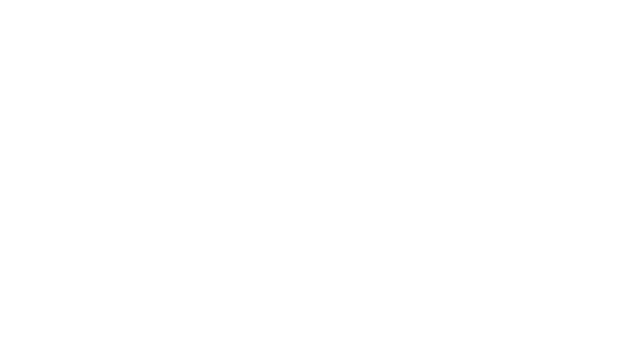
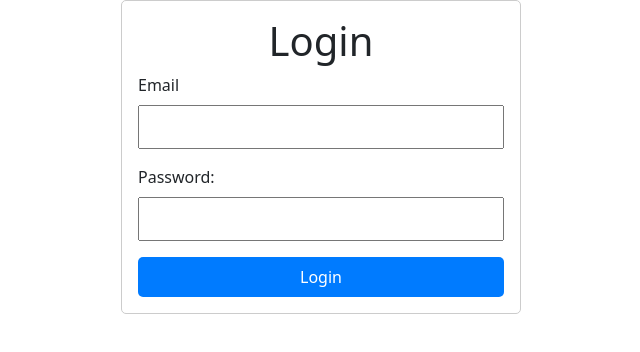
Before and after one commit to sarahalvessa/mfs-flow-manager, a Vue app: page /login in a window 1280 px wide. Before the commit this address had no page. Shown: the top 352 px of the page, without its empty margins (319-959 px from the left). Built offline with nearby package versions, Linux system fonts and the light colour scheme.

Commit message:
feature: implementando login e autenticação

```diff
--- a/package.json
+++ b/package.json
@@ -14,7 +14,8 @@
     "core-js": "^3.8.3",
     "vue": "^3.2.13",
     "vue-material-design-icons": "^5.3.0",
-    "vue-router": "^4.0.3"
+    "vue-router": "^4.0.3",
+    "vuex": "^4.0.2"
   },
   "devDependencies": {
     "@babel/core": "^7.12.16",
--- a/src/api.js
+++ b/src/api.js
@@ -16,6 +16,16 @@ export const get = async (endpoint) => {
     throw error
   }
 }
+
+api.interceptors.request.use(config => {
+  const token = localStorage.getItem('authToken')
+  if (token) {
+    config.headers.Authorization = `Bearer ${token}`
+  }
+  return config
+}, error => {
+  return Promise.reject(error)
+})
 
 export const post = async (endpoint, payload) => {
   try {
--- a/src/components/pessoa/dashboard/HeaderDashboard.vue
+++ b/src/components/pessoa/dashboard/HeaderDashboard.vue
@@ -3,6 +3,7 @@
     <div class="div-2">
       <h2>Olá, {{ usuario }}<img src="https://raw.githubusercontent.com/kaueMarques/kaueMarques/master/hi.gif" height="30px"></h2>
       <p>{{ dataAtual }}</p>
+      <button @click="logout" class="logout-button">Sair</button>
     </div>
   </div>
   <div class="div-3">
@@ -19,7 +20,7 @@
 
 import ViewDashboardOutline from 'vue-material-design-icons/ViewDashboardOutline.vue'
 import Magnify from 'vue-material-design-icons/Magnify.vue'
-import { get } from '/src/api.js'
+import { get, post } from '/src/api.js'
 
 export default {
   data() {
@@ -35,10 +36,19 @@ export default {
   methods: {
     async fetchData() {
       try {
-        const usuarioResponse = await get(`/api/usuarios/1/`)
+        const usuarioResponse = await get(`/api/usuarios/${this.$route.params.usuarioId}/`)
         this.usuario = usuarioResponse.nome
       } catch (error) {
         console.error('Erro ao buscar dados:', error)
+      }
+    },
+    async logout() {
+      try {
+        await post('/api/logout/')
+        localStorage.removeItem('authToken')
+        this.$router.push('/login')
+      } catch (error) {
+        console.error('Erro ao sair:', error)
       }
     },
     obterDataAtual() {
--- /dev/null
+++ b/src/pages/pessoa/Auth/Login.vue
@@ -0,0 +1,87 @@
+<template>
+  <div class="login">
+    <h1>Login</h1>
+    <form @submit.prevent="autenticarUsuario">
+      <div>
+        <label for="email">Email</label>
+        <input type="email" id="email" v-model="email" required />
+      </div>
+      <div>
+        <label for="password">Password:</label>
+        <input type="password" id="password" v-model="password" required />
+      </div>
+      <button type="submit">Login</button>
+    </form>
+  </div>
+</template>
+<script>
+import { post } from '/src/api.js'
+
+export default {
+  data() {
+    return {
+      email: '',
+      password: ''
+    }
+  },
+  methods: {
+    async autenticarUsuario() {
+      try {
+        const payload = {
+          'email': this.email,
+          'password': this.password,
+      }
+      const response = await post(`/api/login/`, payload)
+      console.log(response)
+      localStorage.setItem('authToken', response.token)
+      this.$router.push({ name: 'dashboard', params: { usuarioId: response.usuario_id } })
+      } catch (error) {
+        console.error('Erro ao efetuar login:', error)
+      }
+    },
+  }
+}
+</script>
+
+<style scoped>
+  .login {
+    max-width: 400px;
+    margin: 0 auto;
+    padding: 1rem;
+    border: 1px solid #ccc;
+    border-radius: 5px;
+  }
+
+  h1 {
+    text-align: center;
+  }
+
+  form div {
+    margin-bottom: 1rem;
+  }
+
+  label {
+    display: block;
+    margin-bottom: 0.5rem;
+  }
+
+  input {
+    width: 100%;
+    padding: 0.5rem;
+    box-sizing: border-box;
+  }
+
+  button {
+    width: 100%;
+    padding: 0.5rem;
+    background-color: #007bff;
+    color: white;
+    border: none;
+    border-radius: 5px;
+    cursor: pointer;
+  }
+
+  button:hover {
+    background-color: #0056b3;
+  }
+  </style>
--- a/src/router/index.js
+++ b/src/router/index.js
@@ -1,11 +1,27 @@
 import { createRouter, createWebHistory } from 'vue-router'
-import DashboardPage from '/src/pages/pessoa/dashboard/DashboardPage.vue'
+import DashboardPage from '../pages/pessoa/dashboard/DashboardPage.vue'
+import Login from '../pages/pessoa/Auth/Login.vue'
+
+function isAuthenticated() {
+  return !!localStorage.getItem('authToken')
+}
 
 const routes = [
   {
-    path: '/dashboard',
+    path: '/dashboard/:usuarioId',
     name: 'dashboard',
-    component: DashboardPage
+    component: DashboardPage,
+    beforeEnter: (to, from, next) => {
+      if (!isAuthenticated()) {
+        return next({ name: 'login' })
+      }
+      next()
+    }
+  },
+  {
+    path: '/login',
+    name: 'login',
+    component: Login
   }
 ]
 
```
Also changed, not shown: 1 other file (tests, documents, lock files or other folders).
